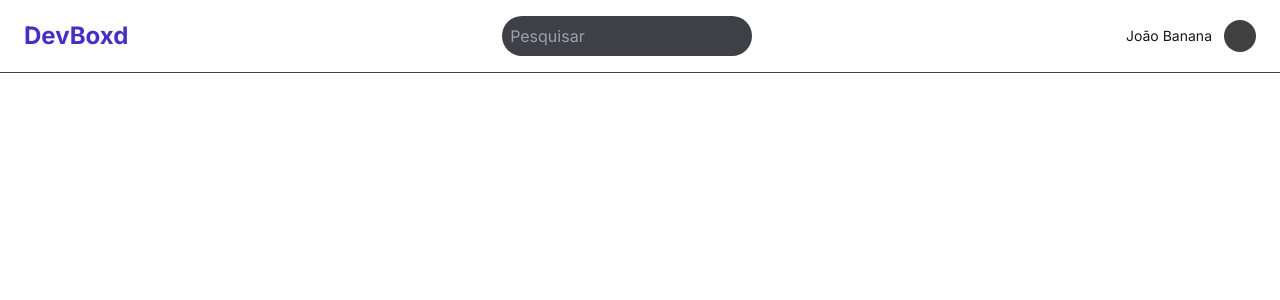
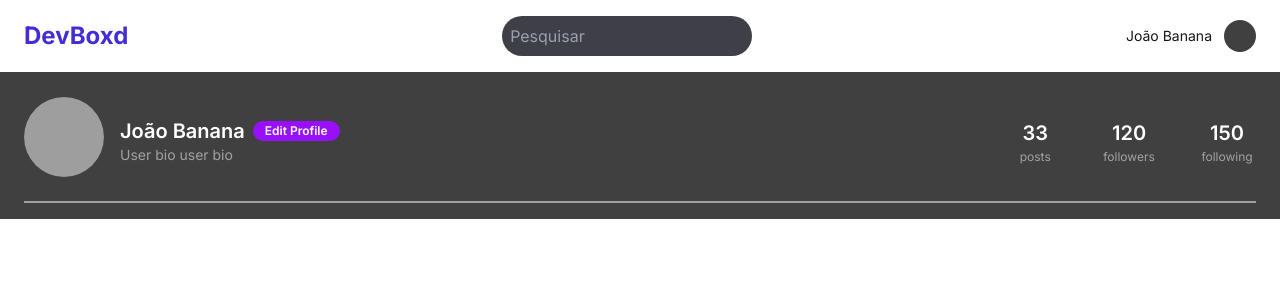
Before and after one commit to ThiagoHenriqueFP/devboxd-fe, a Next.js app: page /user/post in a window 1280 px wide. Shown: the top 300 px of the page. Built offline with nearby package versions, Linux system fonts and the light colour scheme; grey boxes are pictures that could not be loaded.

Commit message:
wip: Profile Page

```diff
--- /dev/null
+++ b/app/components/ProfileHeader.tsx
@@ -0,0 +1,56 @@
+import Image from "next/image";
+import { Button } from "@/app/components/VariantButton";
+
+export default function ProfileHeader() {
+    return (
+        <div className="w-full bg-neutral-700 text-white pt-6 pb-4 px-6 border-neutral-800">
+            <div className="flex items-start justify-between">
+                <div className="flex items-start gap-4">
+                    {/* Avatar */}
+                    <div className="w-20 h-20 rounded-full bg-neutral-800 overflow-hidden">
+                        <Image
+                            src="/profile-picture.jpg"
+                            alt="Profile Picture"
+                            width={80}
+                            height={80}
+                            className="object-cover w-full h-full"
+                        />
+                    </div>
+                    {/* Username + Edit Button */}
+                    <div className="flex flex-col mt-5">
+                        <div className="flex items-center gap-2">
+                            <h2 className="text-xl font-semibold">João Banana</h2>
+
+                            <Button variant="quarternary" className="text-xs py-0.5 px-3">
+                                Edit Profile
+                            </Button>
+                        </div>
+
+                        <p className="text-neutral-400 text-sm">User bio user bio</p>
+                    </div>
+                </div>
+
+                {/* Botões de Post, Followers e Following */}
+                <div className="flex items-center gap-10 text-right mt-5">
+                    <div className="flex flex-col items-center">
+                        <Button variant="quinternary" className="text-xl py-0.5 px-3"> 33 </Button>
+                        <p className="text-neutral-400 text-xs">posts</p>
+                    </div>
+
+                    <div className="flex flex-col items-center">
+                        <Button variant="quinternary" className="text-xl py-0.5 px-3"> 120 </Button>
+                        <p className="text-neutral-400 text-xs">followers</p>
+                    </div>
+
+                    <div className="flex flex-col items-center">
+                       <Button variant="quinternary" className="text-xl py-0.5 px-3"> 150 </Button>
+                        <p className="text-neutral-400 text-xs">following</p>
+                    </div>
+                </div>
+            </div>
+
+            {/* Linha Divisoria */}
+            <div className="w-full h-[2px] bg-white opacity-50 mt-6"></div>
+        </div>
+    );
+}
--- a/app/components/VariantButton.tsx
+++ b/app/components/VariantButton.tsx
@@ -9,6 +9,8 @@ export const variantButton = tv({
             primary: 'bg-gray-600 hover:bg-blue-700 text-white text-xs py-2 px-4 rounded-full ',
             secondary: 'bg-blue-600 hover:bg-gray-700 text-white text-xs py-2 px-4 rounded-full ',
             terciary: 'bg-red-600 hover:bg-gray-700 text-white text-xs py-2 px-4 rounded-full ',
+            quarternary: 'bg-purple-600 hover:bg-gray-700 text-white text-xs py-2 px-4 rounded-full ',
+            quinternary: 'bg-none hover:bg-gray-700 text-white text-xs py-2 px-4 rounded-full ',
             solid: 'text-white',
             outline: 'bg-transparent border-2 border-white text-white',
             ghost: 'bg-transparent text-white hover:bg-white hover:text-black',
--- a/app/layout.tsx
+++ b/app/layout.tsx
@@ -4,6 +4,7 @@ import type { Metadata } from "next";
 import { Inter } from "next/font/google";
 import { de } from "zod/locales";
 import Header from "./components/Header";
+import ProfileHeader from "./components/ProfileHeader";
 
 const inter = Inter({ subsets: ["latin"] });
 
--- a/app/page.tsx
+++ b/app/page.tsx
@@ -7,13 +7,6 @@ export default function Home() {
   return (
 
     <div className="flex min-h-screen items-center justify-center bg-zinc-50 font-sans dark:bg-cyan-900">
-
-      <Button variant="primary">Cadastro</Button>
-      <Button variant="secondary">Cadastro</Button>
-      <Button variant="terciary">Cadastro</Button>
-      <input placeholder="Digite aqui"/>
-      <Input placeholder="Digite aqui"/>
-
       <main className="flex min-h-screen w-full max-w-3xl flex-col items-center justify-between py-32 px-16 bg-white dark:bg-black sm:items-start">
         <Image
           className="dark:invert"
--- a/app/user/post/page.tsx
+++ b/app/user/post/page.tsx
@@ -1,5 +1,10 @@
 import Image from "next/image";
+import ProfileHeader from './../../components/ProfileHeader';
 
-export default function UserPage() {
-    return
+export default function UserPostPage() {
+    return (
+        <div>
+            <ProfileHeader />
+        </div>
+    );
 }
--- a/app/user/profile/page.tsx
+++ b/app/user/profile/page.tsx
@@ -0,0 +1,18 @@
+import Image from "next/image";
+import ProfileHeader from './../../components/ProfileHeader';
+
+export default function UserProfilePage() {
+    return (
+        <div>
+            <ProfileHeader />
+            { /* Container de most famous post*/ }
+            <div className="flex flex-col items-left bg-neutral-700 min-h-screen px-6">
+                {/* Conteúdo do perfil do usuário */}
+                <p className="py-2 text-xl text-white opacity-50">Most famous post</p>
+                { /* Linha Divisoria */ }
+                <div className="w-full h-[2px] bg-white opacity-50"></div>
+            </div>
+
+        </div>
+    );
+}
```
Also changed, not shown: app/components/PostCover.tsx (added, +7 -0 lines).
